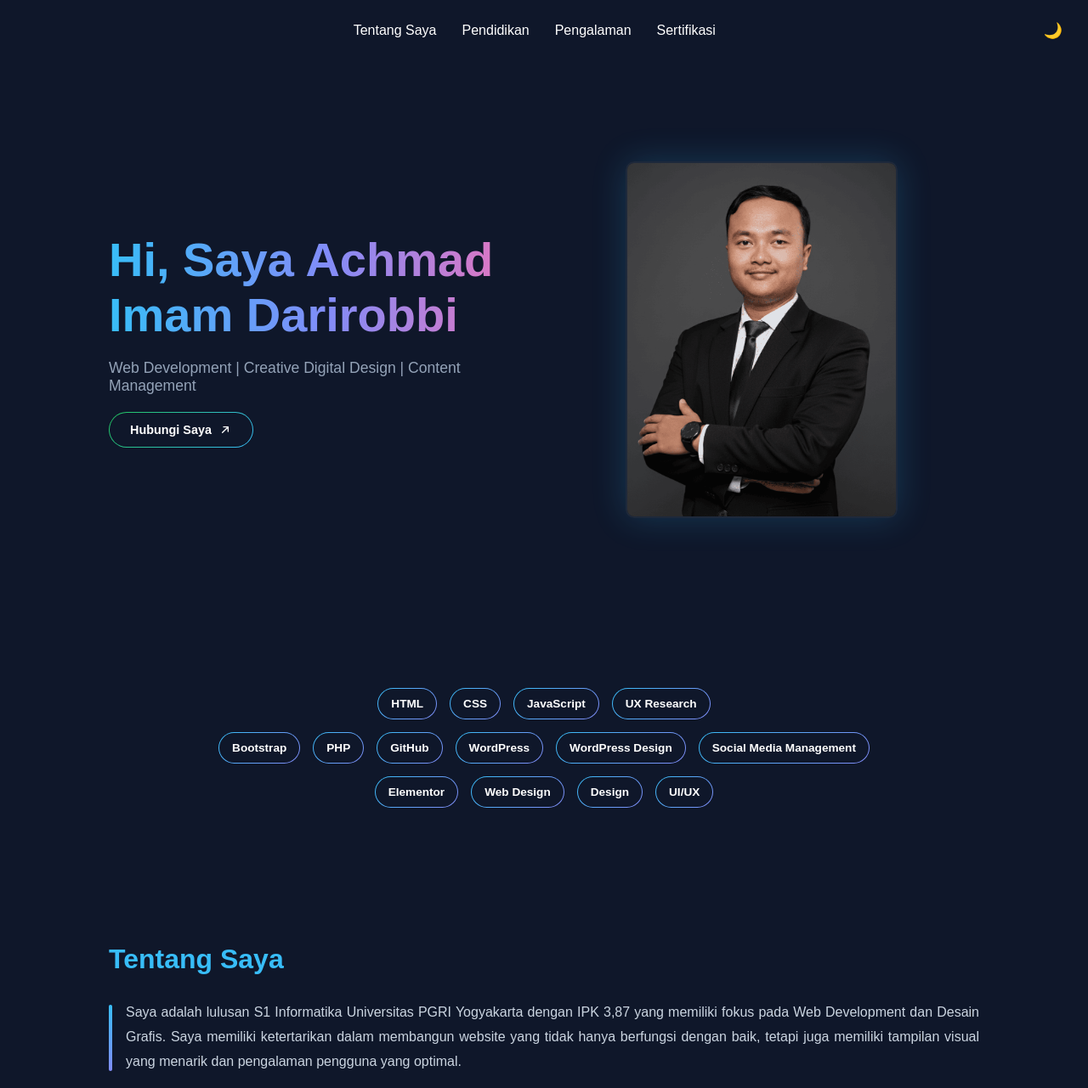
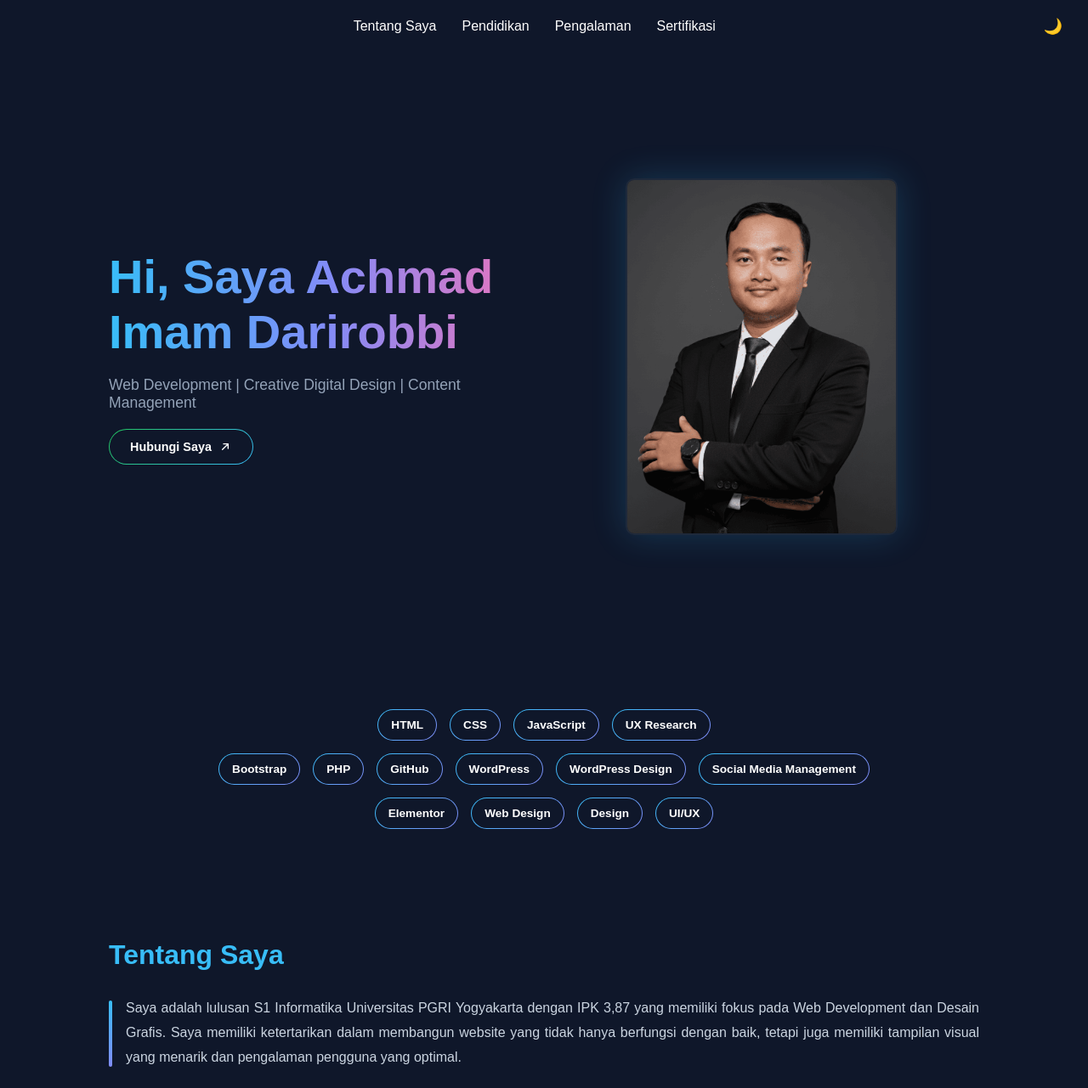
Before and after one commit to AchmadIm/portfolio-AchmadIm, a plain HTML site: page index.html in a window 1280 px wide. Shown: the top 1281 px of the page at 85% size. Drawn offline with Linux system fonts and the light colour scheme.

Commit message:
update navbar section

```diff
--- a/index.html
+++ b/index.html
@@ -105,7 +105,7 @@
 
     <!-- ================= ABOUT ================= -->
     <section id="about" class="section">
-        <h2>Tentang Saya</h2>
+        <h2 >Tentang Saya</h2>
         <p>
             Saya adalah lulusan S1 Informatika Universitas PGRI Yogyakarta dengan IPK 3,87 yang memiliki fokus pada Web Development dan Desain Grafis.
             Saya memiliki ketertarikan dalam membangun website yang tidak hanya berfungsi dengan baik, tetapi juga memiliki tampilan visual yang menarik dan pengalaman pengguna yang optimal.
@@ -507,7 +507,7 @@
             9.5zm4.75-2.25a1.25 1.25 0
             100 2.5 1.25 1.25 0 000-2.5z" />
                 </svg>
-g            </a>
+           </a>
         </div>
 
     </div>
--- a/style.css
+++ b/style.css
@@ -15,13 +15,24 @@ body {
     color: #f1f5f9;
 }
 
+/* ===== GENERAL SECTION ===== */
+.section {
+    padding: 65px 10%;
+}
+
+.section h2 {
+    margin-bottom: 30px;
+    font-size: 2rem;
+    color: #38bdf8;
+}
+
 /* ===== NAVBAR BASE ===== */
 
 .navbar {
     position: fixed;
     top: 0;
     width: 100%;
-    padding: 25px 30px;
+    padding: 20px 30px;
     background: #0f172a;
     display: flex;
     justify-content: space-between;
@@ -46,6 +57,7 @@ body {
     color: #ffffff;
     font-weight: 500;
     transition: 0.3s;
+    font-family: 'Poppins', sans-serif;
 }
 
 .nav-links a:hover {
@@ -169,7 +181,7 @@ body {
 
 /* ===== HERO SECTION ===== */
 .hero {
-    min-height: 80vh;
+    min-height: 85vh;
     display: flex;
     align-items: center;
     justify-content: space-between;
@@ -500,16 +512,6 @@ body {
     color: #334155;
 }
 
-/* ===== GENERAL SECTION ===== */
-.section {
-    padding: 80px 10%;
-}
-
-.section h2 {
-    margin-bottom: 30px;
-    font-size: 2rem;
-    color: #38bdf8;
-}
 
 /* ===== CARD STYLE ===== */
 .card {
```
